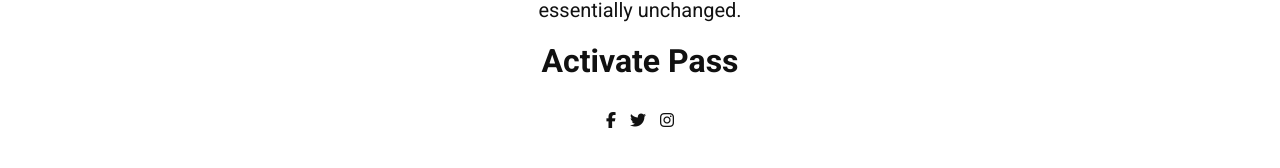
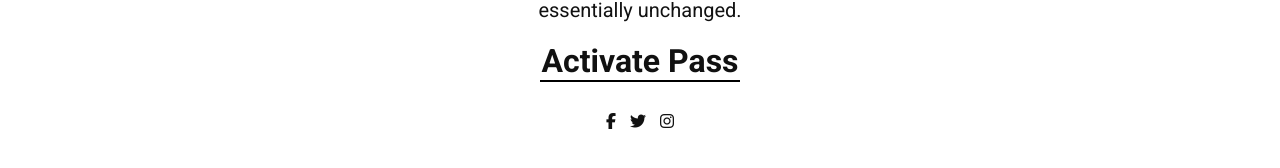
Before and after one commit to ivstepa/citypass-palmsprings, a Jekyll site: the page built from index.html, in a window 1280 px wide. Shown: the part 975-1143 px from the top of the page. Built offline with Jekyll 4.4.1, drawn with Linux system fonts in a browser that asks for light colours; nearby versions of some CDN libraries.

Commit message:
Restyling Activate Pass link

```diff
--- a/_sass/homepage/_welcome.scss
+++ b/_sass/homepage/_welcome.scss
@@ -13,15 +13,12 @@
   }
 
   &__pass {
+    display: block;
     font-size: 2rem;
     font-weight: 700;
-
-    :after {
-      content: '';
-      display: block;
-      width: 30px;
-      height: 1px;
-    };
+    border-bottom: 2px solid black;
+    margin: 0 auto;
+    width: 200px;
   }
 
   &__social {
--- a/index.html
+++ b/index.html
@@ -13,9 +13,7 @@ layout: default
 <section class="welcome">
   <h1 class="welcome__title">Welcome to Palm Springs City Pass.</h1>
   <p class="welcome__body">Lorem Ipsum is simply dummy text of the printing and typesetting industry. Lorem Ipsum has been the industry's standard dummy text ever since the 1500s, when an unknown printer took a galley of type and scrambled it to make a type specimen book. It has survived not only five centuries, but also the leap into electronic typesetting, remaining essentially unchanged.</p>
-  <div class="welcome__pass">
-    <a href="https://rocketboost.io" class="welcome__link">Activate Pass</a>
-  </div>
+  <a href="https://rocketboost.io" target="_blank" class="welcome__pass">Activate Pass</a>
   <div class="welcome__social">
     <a href="https://www.facebook.com/VisitPalmSprings" target="_blank" class="welcome__item"><i class="fab fa-facebook-f"></i></a>
     <a href="https://twitter.com/PalmSpringsCA" target="_blank" class="welcome__item"><i class="fab fa-twitter"></i></a>
```
